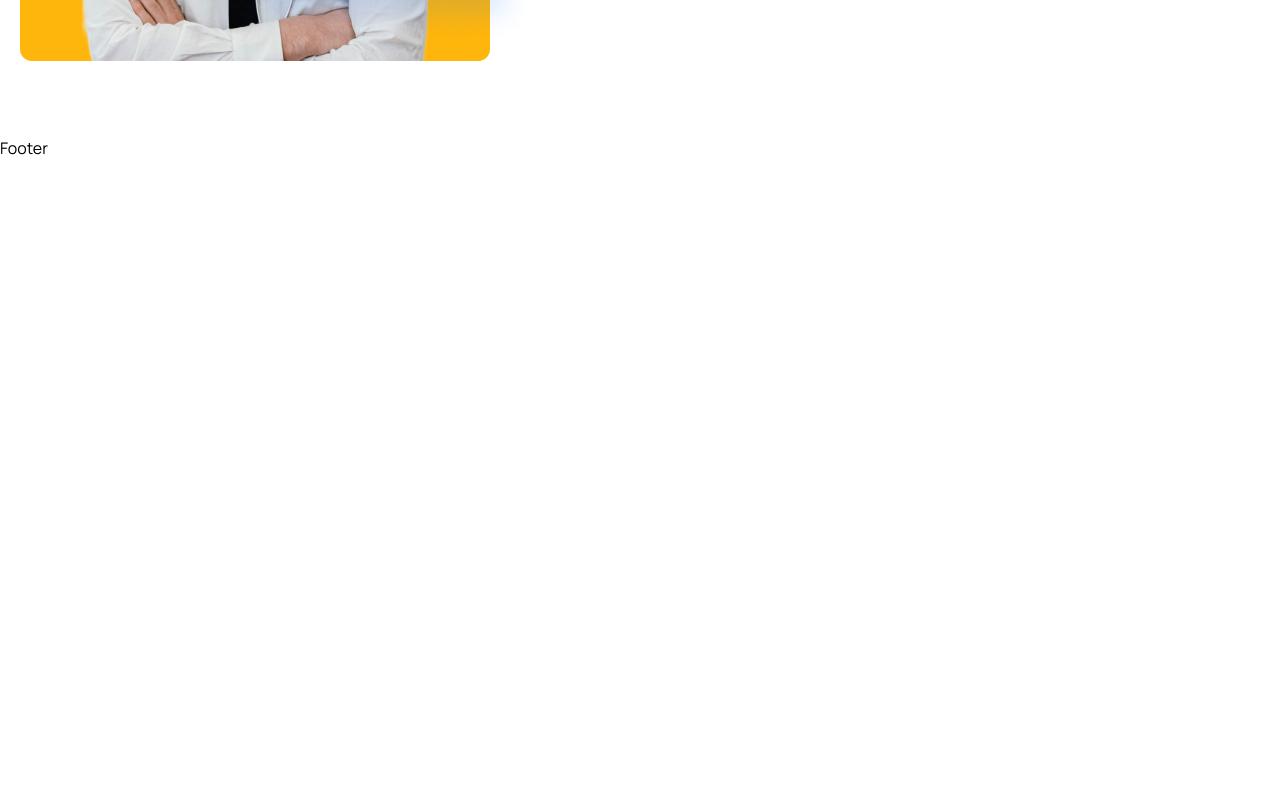
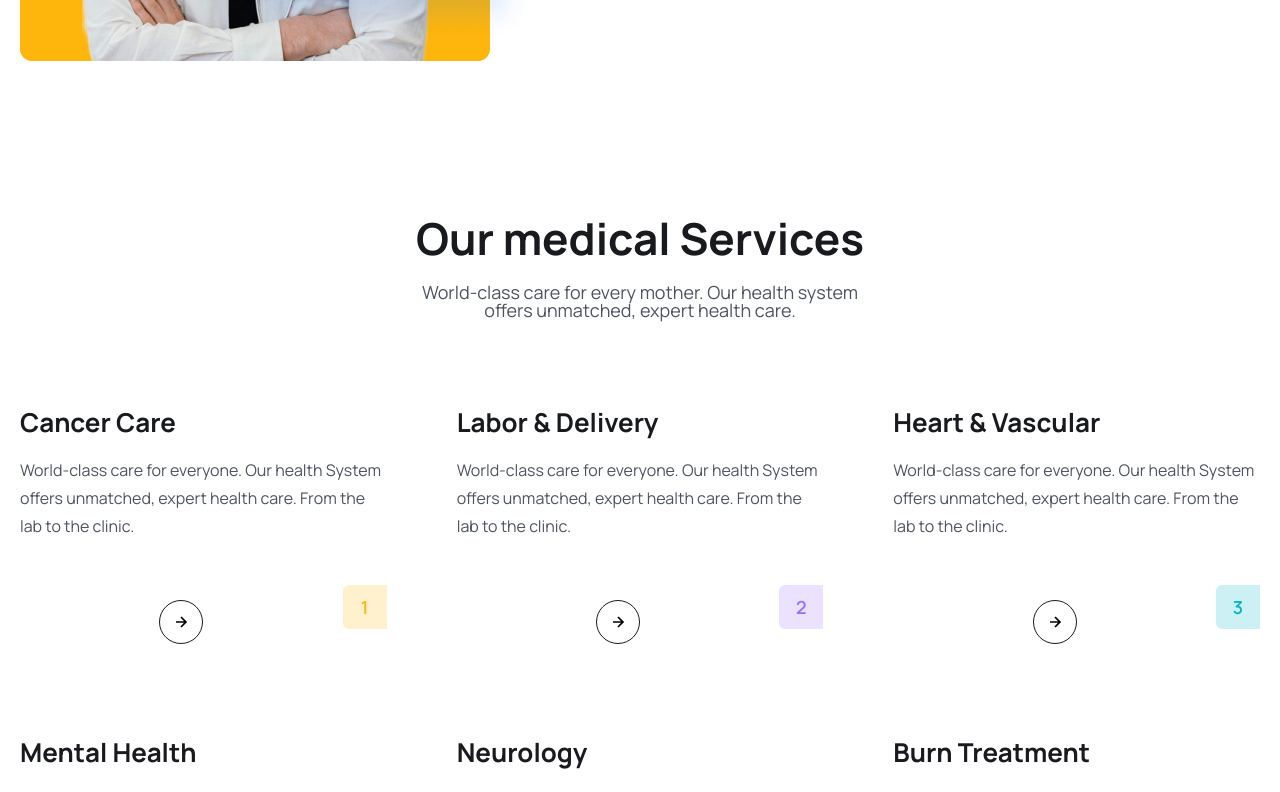
Before and after one commit to hargunkaur286/medihacks, a React (Vite) app in the folder frontend/: page / in a window 1280 px wide. Shown: the part 2080-2872 px from the top of the page. Before the commit the page ends 2240 px from the top, so only its background shows below. Built offline with nearby package versions, Linux system fonts and the light colour scheme.

Commit message:
added services section

```diff
--- a/frontend/src/assets/data/services.js
+++ b/frontend/src/assets/data/services.js
@@ -1,4 +1,4 @@
-export const services = [
+const services = [
     {
       name: "Cancer Care",
       desc: "World-class care for everyone. Our health System offers unmatched, expert health care. From the lab to the clinic.",
@@ -36,3 +36,5 @@
       textColor: "#9771FF",
     },
   ];
+
+export default services
--- /dev/null
+++ b/frontend/src/components/Services/ServiceCard.jsx
@@ -0,0 +1,34 @@
+import React from 'react'
+import { BiRightArrowAlt } from 'react-icons/bi';
+import {Link} from "react-router-dom"
+
+const ServiceCard = ({ item, index }) => {
+    const { name, desc, bgColor, textColor } = item;
+    return (
+        <div className='py-[30px] px-3 lg:px-5'>
+            <h2 className='text-[26px] leading-9 text-headingColor font-[700]'>
+                {name}
+            </h2>
+            <p className='text-[16px] leading-7 font-[400] text-textColor mt-4'>
+                {desc}
+            </p>
+
+            <div className="flex items-center justify-between mt-[30px]">
+                <Link to='/doctors' className='w-[44px] h-[44px] rounded-full border border-solid border-[#181A1E] mt-[30px] mx-auto flex items-center justify-center group hover:bg-primaryColor hover:border-none'>
+                    <BiRightArrowAlt className=" group-hover:text-white w-6 h-5" />
+                </Link>
+                <span className='w-[44px] h-[44px] flex items-center justify-center text-[18px] leading-[30px] font-[600]'
+                    style={{
+                        background: `${bgColor}`,
+                        color: `${textColor}`,
+                        borderRadius: "6px 0 0 6px",
+                    }}
+                >
+                    {index + 1}
+                </span>
+            </div>
+        </div>
+    )
+}
+
+export default ServiceCard
--- /dev/null
+++ b/frontend/src/components/Services/ServiceList.jsx
@@ -0,0 +1,15 @@
+import React from 'react'
+import services from "../../assets/data/services"
+import ServiceCard from './ServiceCard'
+
+const ServiceList = () => {
+  return (
+    <div className='grid grid-cols-1 md:grid-cols-2 lg:grid-cols-3 gap-5 lg:gap-[30px] mt-[30px] lg:mt-[55px]'>
+      {services.map((item, index) =>
+        <ServiceCard item={item} index={index} key={index} />
+      )}
+    </div>
+  )
+}
+
+export default ServiceList
--- a/frontend/src/pages/Home.jsx
+++ b/frontend/src/pages/Home.jsx
@@ -8,6 +8,7 @@
 import {Link} from 'react-router-dom'
 import { BiRightArrowAlt } from "react-icons/bi";
 import About from '../components/About/About'
+import ServiceList from '../components/Services/ServiceList'
 
 const Home = () => {
   return (
@@ -156,6 +157,23 @@
       </section>
 
       <About />
+
+      <section>
+        <div className="container">
+          <div className='xl:w-[470px] mx-auto'>
+            <h2 className='heading text-center'>
+              Our medical Services
+            </h2>
+            <p className='text__para text-center'>
+              World-class care for every mother. Our health system offers unmatched, expert health care.
+            </p>
+          </div>
+        </div>
+
+        <ServiceList />
+
+
+      </section>
     </>
   )
 }
```
